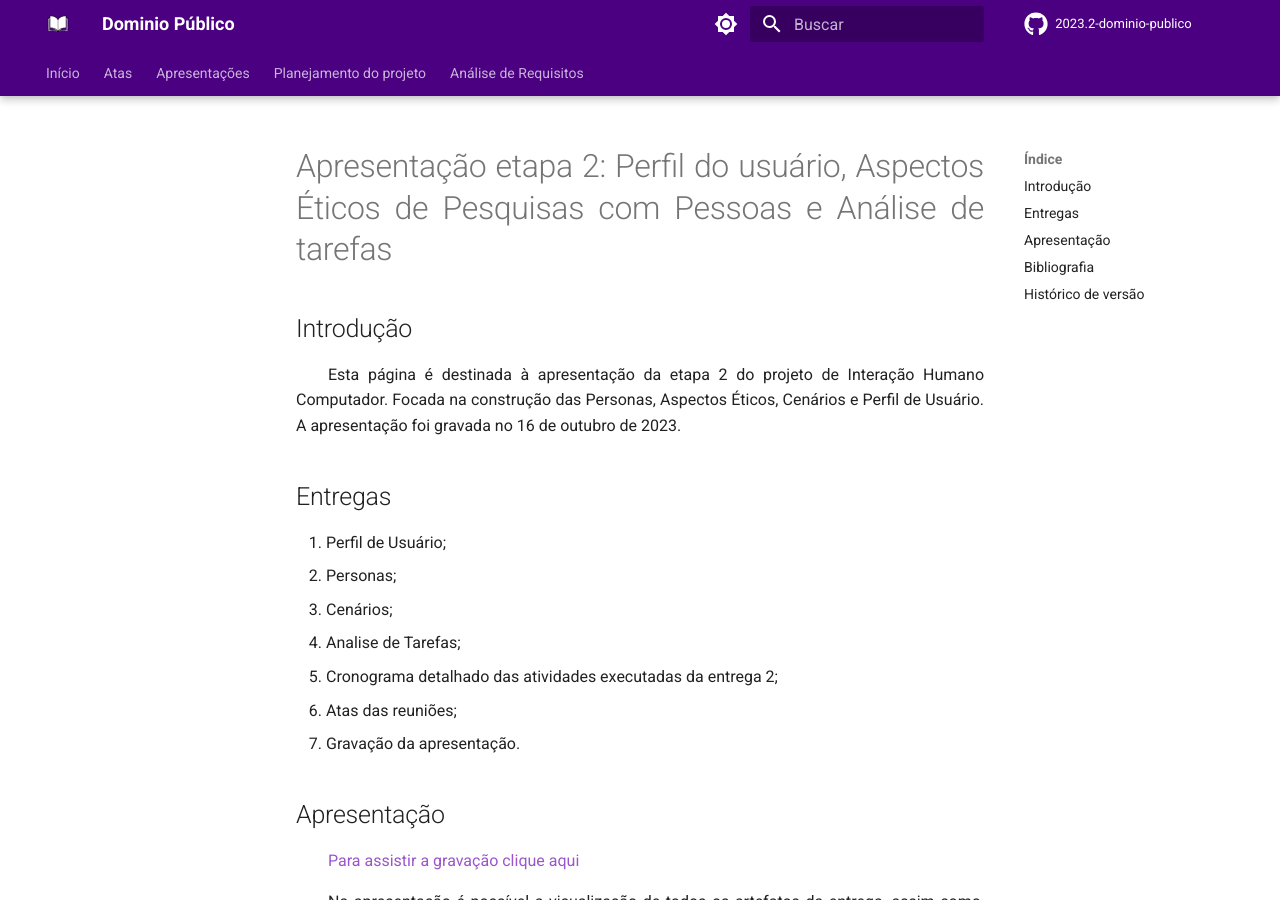
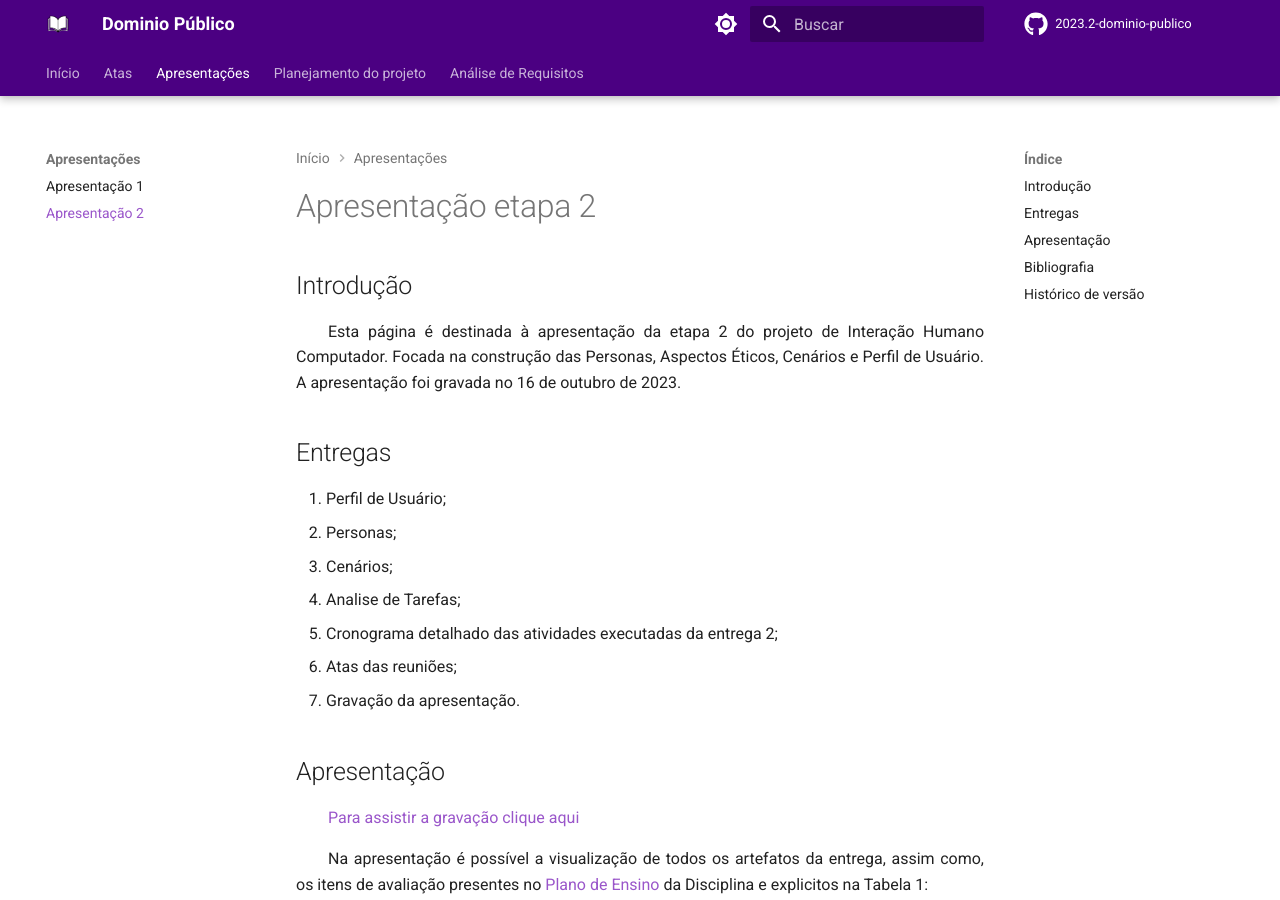
Before and after one commit to Interacao-Humano-Computador/2023.2-Dominio-Publico, an MkDocs documentation site: the page built from docs/apresentacoes/apresentacao_2.md, in a window 1280 px wide and 900 px high. Built offline with MkDocs 1.6.1 and Material for MkDocs 9.7.7, drawn with Linux system fonts in a browser that asks for light colours; comment, search, counter and statistics services are not loaded; some of the changed text lies outside the part shown.

Commit message:
fix: detalhes

```diff
--- a/docs/apresentacoes/apresentacao_2.md
+++ b/docs/apresentacoes/apresentacao_2.md
@@ -1,4 +1,4 @@
-# Apresentação etapa 2: Perfil do usuário, Aspectos Éticos de Pesquisas com Pessoas e Análise de tarefas
+# Apresentação etapa 2
 
 ## Introdução
 
--- a/mkdocs.yml
+++ b/mkdocs.yml
@@ -56,6 +56,7 @@ nav:
       - Ata 4: atas/Ata_10-10-2023.md
   - Apresentações:
       - Apresentação 1: apresentacoes/apresentacao_1.md
+      - Apresentação 2: apresentacoes/apresentacao_2.md
   - Planejamento do projeto:
       - Cronograma: planejamento/cronograma.md
       - Ferramentas: planejamento/ferramentas.md
```
Also changed, not shown: other parts of docs/apresentacoes/apresentacao_2.md (+1 -1 lines).
